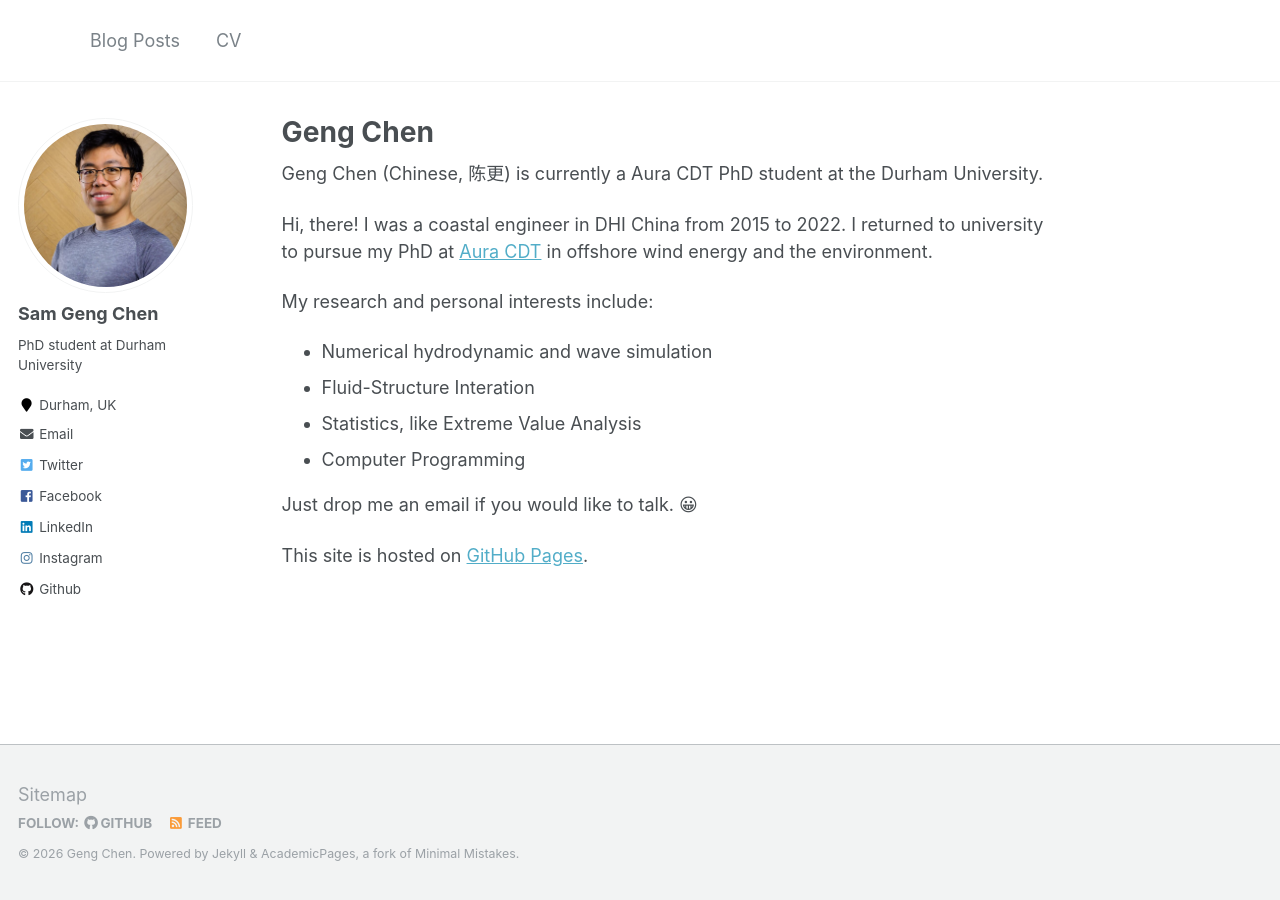
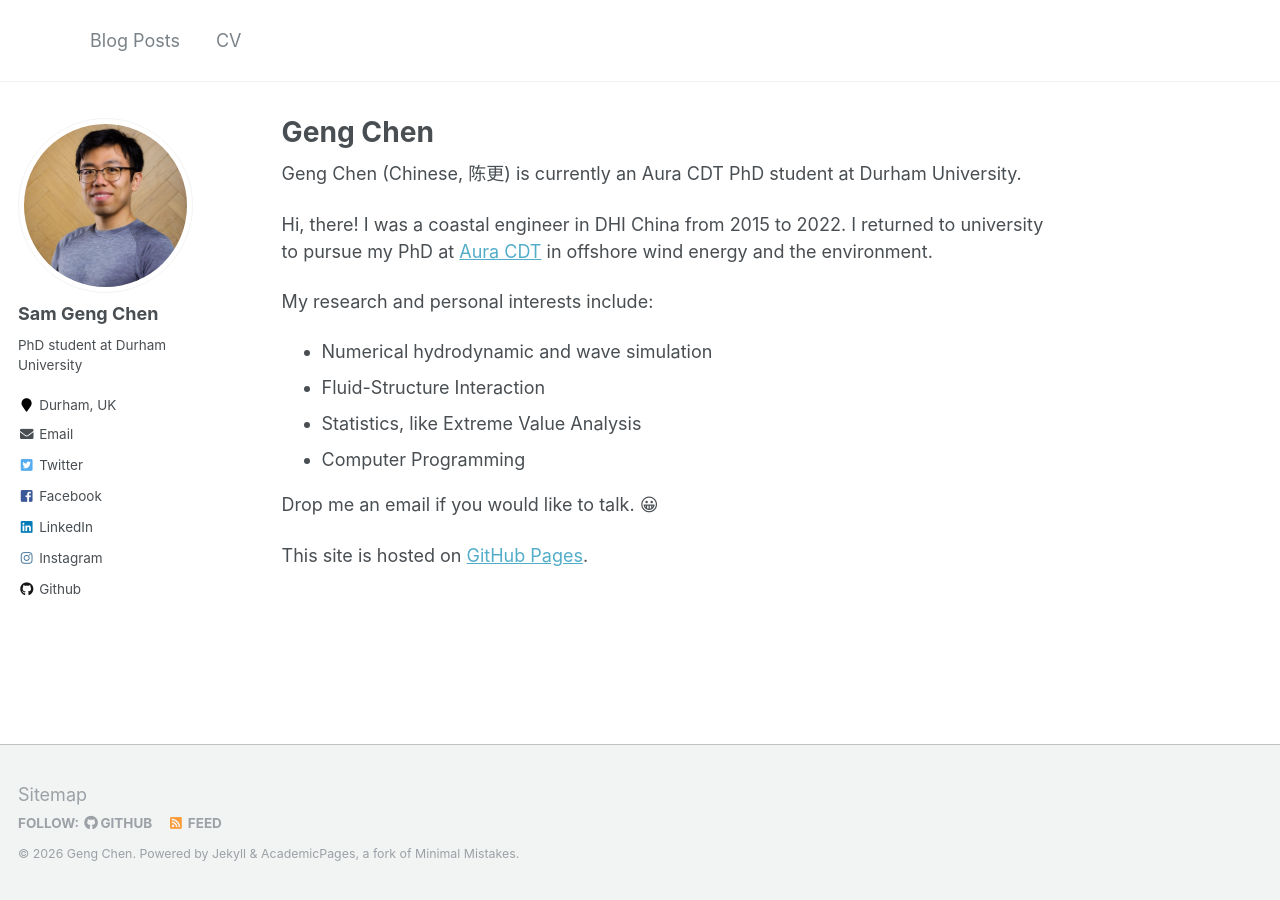
Before and after one commit to famiuer/famiuer.github.io, a Jekyll site: the page built from _pages/about.md, in a window 1280 px wide. Built offline with Jekyll 4.4.1, drawn with Linux system fonts in a browser that asks for light colours.

```diff
--- a/_config.yml
+++ b/_config.yml
@@ -50,7 +50,7 @@ atom_feed:
   path                   : # blank (default) uses feed.xml
 
 #minimal_mistakes_skin: "default" # "air", "aqua", "contrast", "dark", "dirt", "neon", "mint", "plum", "sunrise"
-sitemap: false
+sitemap: true
 
 # SEO Related
 google_site_verification :
@@ -76,7 +76,7 @@ social:
 
 # Analytics
 analytics:
-  provider               :  "google-universal" # false (default), "google", "google-universal", "custom"
+  provider               : false # false (default), "google", "google-universal", "custom"
   google:
     tracking_id          :
 
@@ -177,19 +177,19 @@ kramdown:
 
 
 # Collections
-# collections:
-#   teaching:
-#     output: false
-#     permalink: /:collection/:path/
+collections:
+  # teaching:
+  #   output: false
+  #   permalink: /:collection/:path/
   publications:
     output: true
     permalink: /:collection/:path/
-#   portfolio:
-#     output: false
-#     permalink: /:collection/:path/
-#   talks:
-#     output: false
-#     permalink: /:collection/:path/
+  # portfolio:
+  #   output: false
+  #   permalink: /:collection/:path/
+  # talks:
+  #   output: false
+  #   permalink: /:collection/:path/
 
 
 # Defaults
--- a/_pages/about.md
+++ b/_pages/about.md
@@ -8,19 +8,19 @@ redirect_from:
   - /about.html
 ---
 
-Geng Chen (Chinese, 陈更) is currently a Aura CDT PhD student at the Durham University.
+Geng Chen (Chinese, 陈更) is currently an Aura CDT PhD student at Durham University.
 
 Hi, there! I was a coastal engineer in DHI China from 2015 to 2022.  I returned to university to pursue my PhD at [Aura CDT](https://auracdt.hull.ac.uk/){:target="_blank"} in offshore wind energy and the environment.
 
 My research and personal interests include:
 
 * Numerical hydrodynamic and wave simulation
-* Fluid-Structure Interation
+* Fluid-Structure Interaction
 * Statistics, like Extreme Value Analysis
 * Computer Programming
 
 
-Just drop me an email if you would like to talk.  😀
+Drop me an email if you would like to talk.  😀
 
 This site is hosted on [GitHub Pages](https://docs.github.com/en/pages/getting-started-with-github-pages/about-github-pages){:target="_blank"}.
 
```
Also changed, not shown: .github/workflows/pages.yml.
